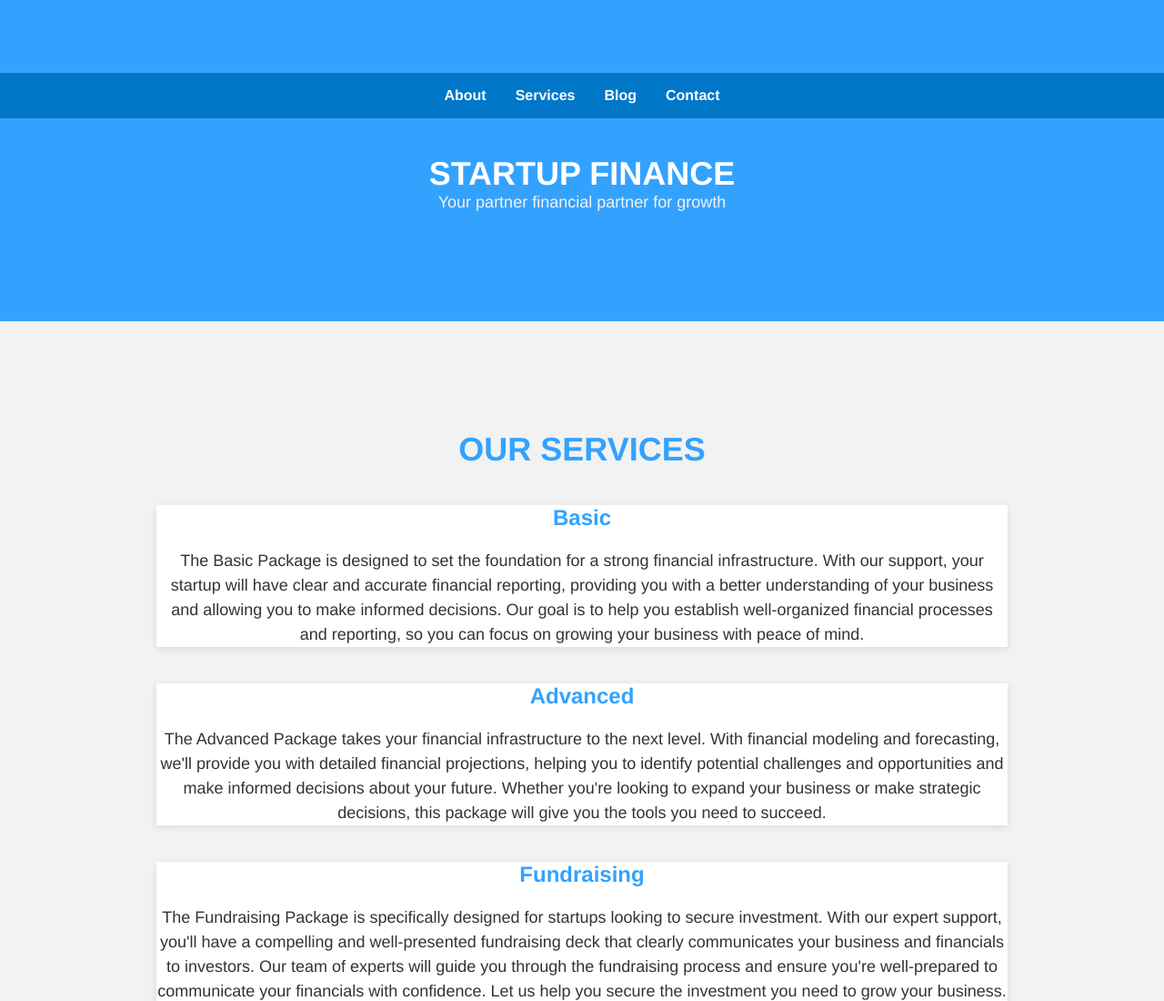
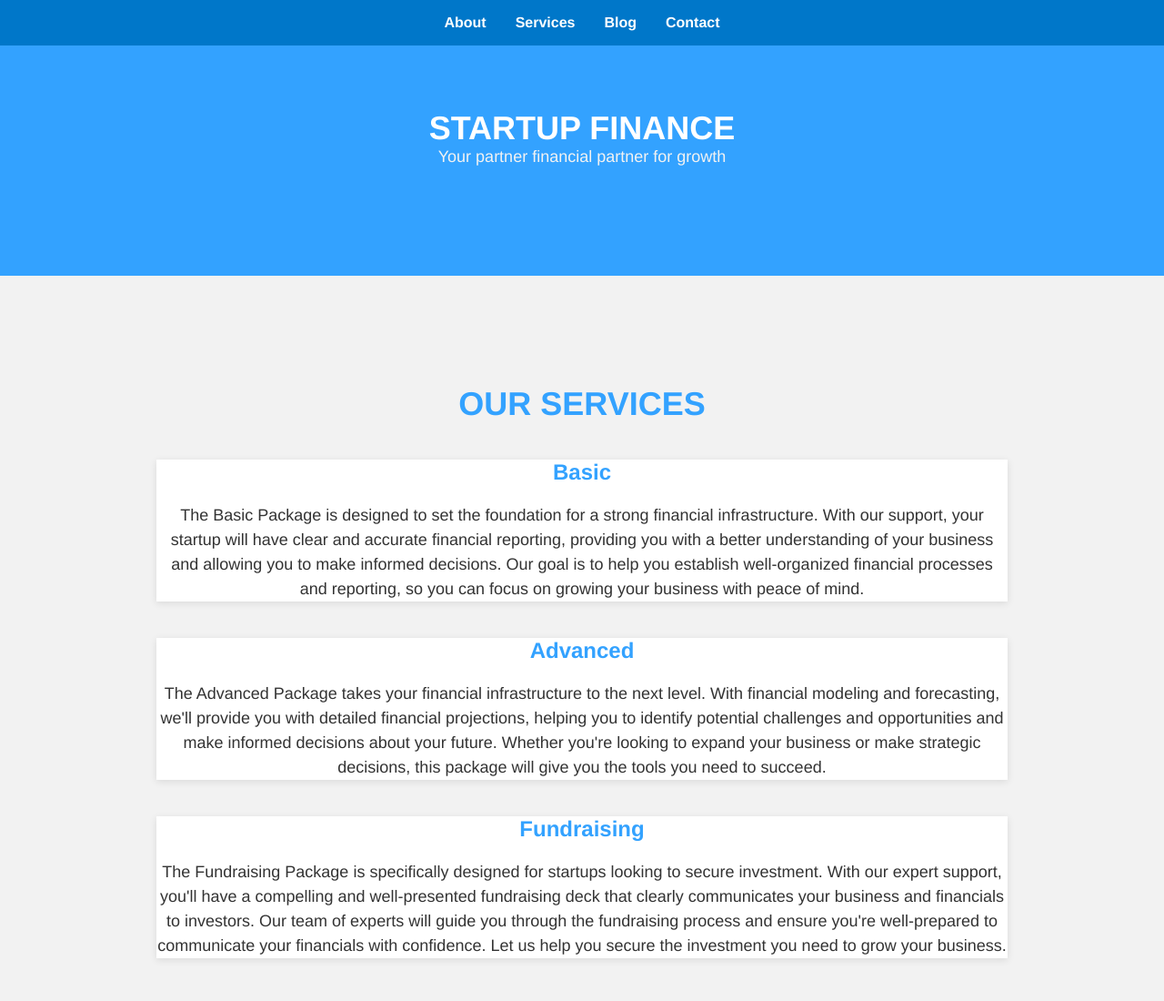
Before and after one commit to JGanseij/startupfinance, a plain HTML site: page index.html in a window 1280 px wide. Shown: the top 1100 px of the page at 91% size. Drawn offline with Linux system fonts and the light colour scheme.

Commit message:
update style

```diff
--- a/style.css
+++ b/style.css
@@ -14,13 +14,16 @@ body {
   padding: 40px 20px;
 }
 
-/* Header Styles */
-
+/* Nav Styles */
 nav {
   display: flex;
   justify-content: center;
+  position: fixed;
+  top: 0;
+  width: 100%;
+  background-color: #0077c9;
   padding: 1em 0;
-  background-color: #0077c9;
+  z-index: 1;
 }
 
 nav ul {
@@ -28,8 +31,6 @@ nav ul {
   list-style: none;
   margin: 0;
   padding: 0;
-  position:fixed
-  z-index 1; /* To make sure the nav bar stays above other elements */
 }
 
 nav li {
@@ -47,6 +48,7 @@ nav a:hover {
   color: #c9c9c9;
 }
 
+/* Header Styles */
 .header {
   background-color: #33A2FF;
   text-align: center;
```
